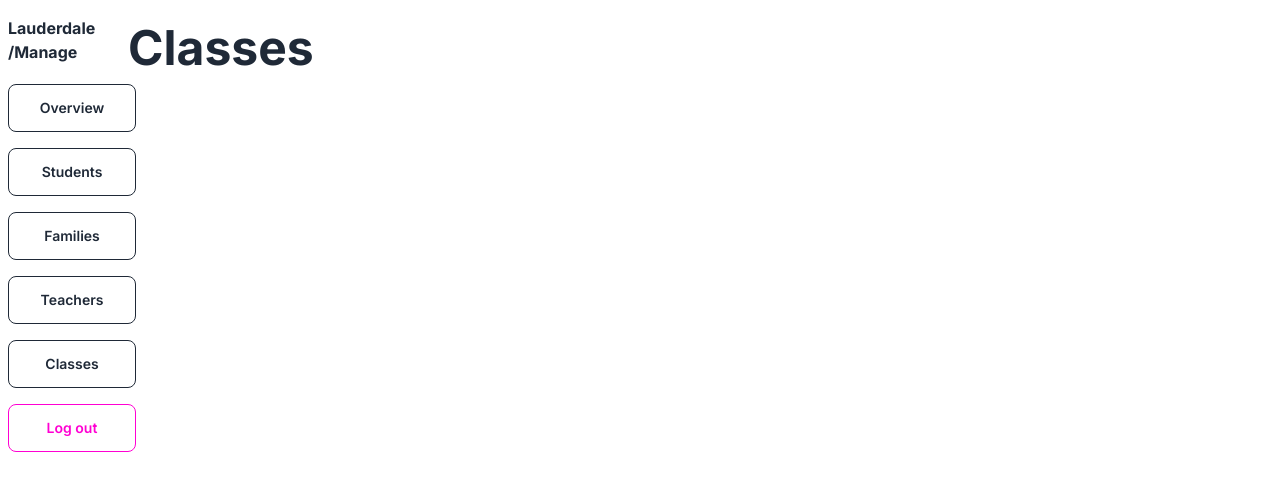
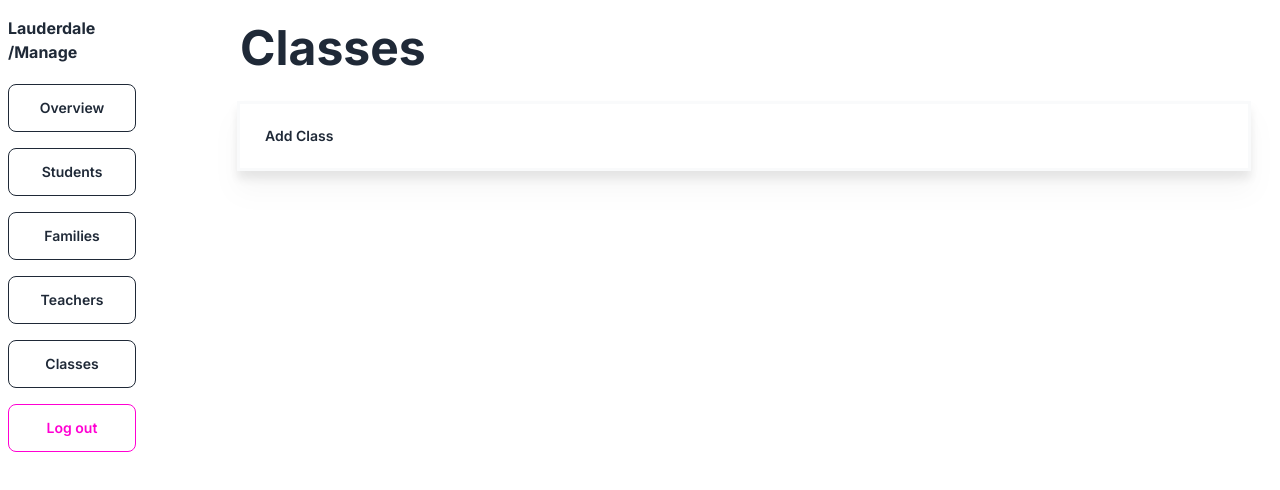
Before and after one commit to msilis/lauderdale-manage, a Next.js app: page /dashboard/classes in a window 1280 px wide. Shown: the top 490 px of the page. Built offline with nearby package versions, Linux system fonts and the light colour scheme.

Commit message:
add class navbar

```diff
--- a/src/app/dashboard/classes/addClass/page.tsx
+++ b/src/app/dashboard/classes/addClass/page.tsx
@@ -8,7 +8,7 @@ import { handleAddClassSubmit } from "./addClassHandler";
 const AddClass = () => {
   const router = useRouter();
   const handleCancelButtonClick = () => {
-    router.push("dashboard/classes");
+    router.push("/dashboard/classes");
   };
   return (
     <div className="mt-6 ml-[30%] max-w-lg outline outline-slate-100 p-4 drop-shadow-lg rounded-md">
--- a/src/app/dashboard/classes/page.tsx
+++ b/src/app/dashboard/classes/page.tsx
@@ -1,9 +1,15 @@
+import Navbar from "@/components/navbar/navbar";
 import DashboardLayout from "../../../layout/dashboardLayout";
+import { UI_TEXT } from "../../../../utils/uitext";
 
 const Classes = () => {
   return (
-    <div>
+    <div className="flex flex-col ml-28 gap-6">
       <h1 className="text-5xl font-bold">Classes</h1>
+      <Navbar
+        buttonText={UI_TEXT.addClassButton}
+        url="/dashboard/classes/addClass"
+      />
     </div>
   );
 };
```
